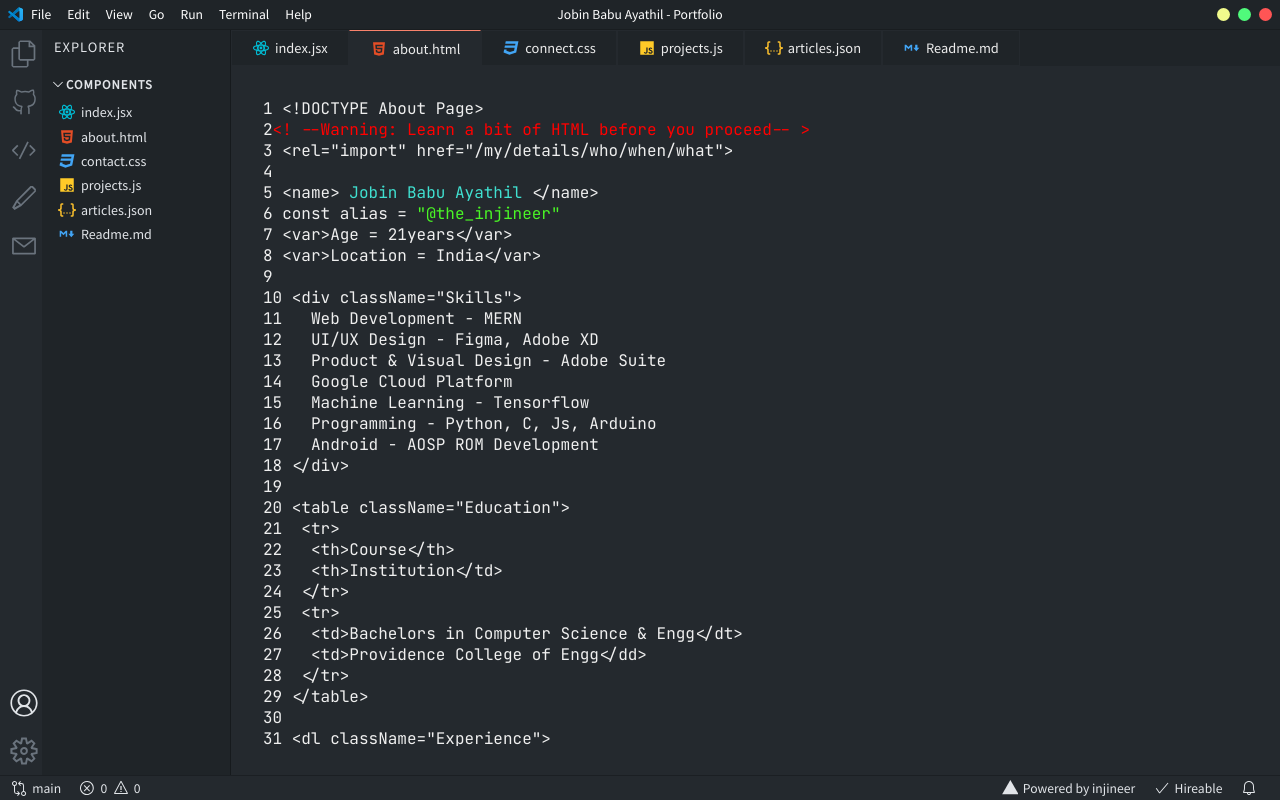
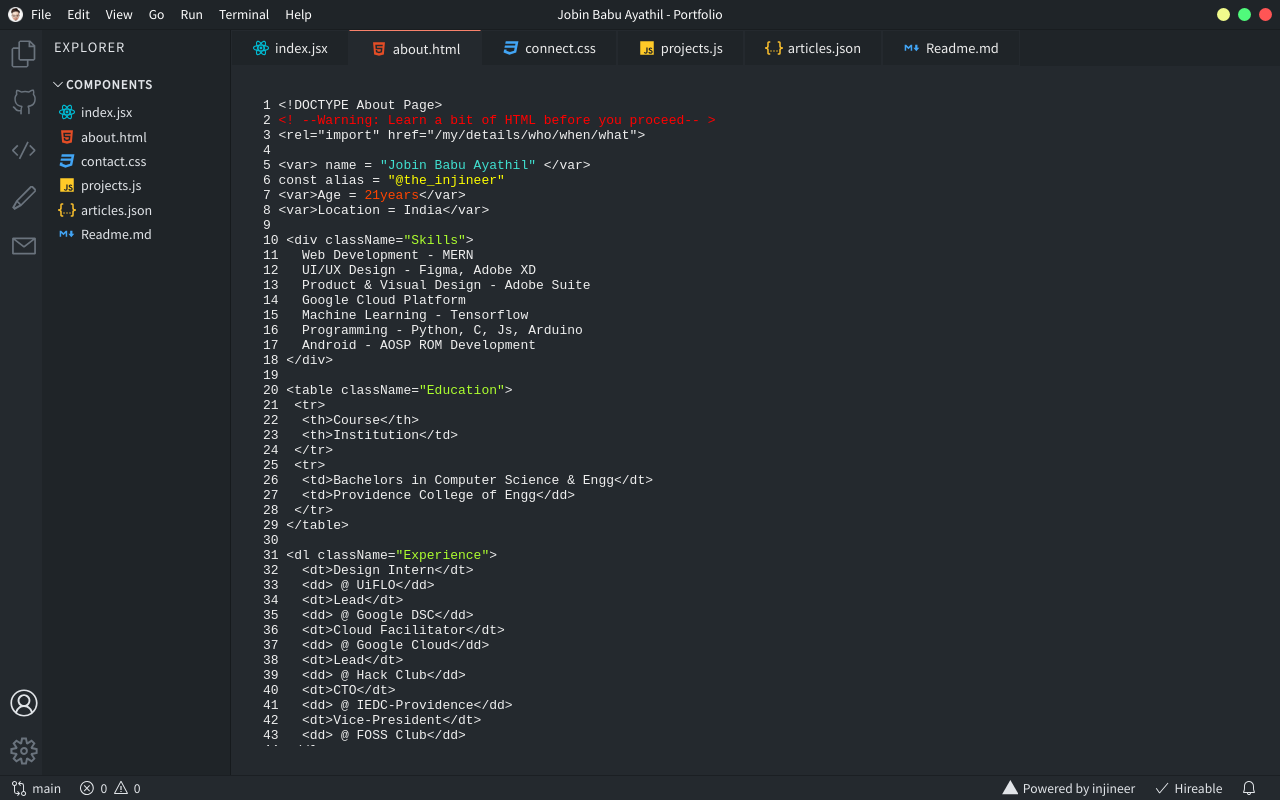
Before and after one commit to 0xjba/portfolio, a Next.js app: page /about in a window 1280 px wide. Built offline with nearby package versions, Linux system fonts and the light colour scheme.

Commit message:
typing effect added

```diff
--- a/components/Head.jsx
+++ b/components/Head.jsx
@@ -6,11 +6,11 @@ const CustomHead = ({ title }) => {
       <title>{title}</title>
       <meta
         name="description"
-        content="Jobin Babu Ayathil is an avid full stack web developer building websites and applications you'd love to use"
+        content="Jobin Babu Ayathil is a passionate engineer &amp; developer community evangelist"
       />
       <meta
         name="keywords"
-        content="nitin, nitin ranganath, ranganath, web developer, nitin web developer, nitin developer, mern stack, nitin portfolio"
+        content="jobin, jobin babu ayathil, Jobin B.A , jobin ayathil, jobin babu, web developer, jobin web developer, jobin developer, mern stack, jobin portfolio, injineer, @the-injineer, @the_injineer the injineer"
       />
     </Head>
   );
@@ -19,5 +19,5 @@ const CustomHead = ({ title }) => {
 export default CustomHead;
 
 CustomHead.defaultProps = {
-  title: 'Nitin Ranganath',
+  title: 'Jobin Babu Ayathil',
 };
--- a/components/Titlebar.jsx
+++ b/components/Titlebar.jsx
@@ -6,8 +6,8 @@ const Titlebar = () => {
     <section className={styles.titlebar}>
       <div className={styles.items}>
         <Image
-          src="/vscode_icon.svg"
-          alt="VSCode Icon"
+          src="/avatar_icon.svg"
+          alt="Avatar Icon"
           height={15}
           width={15}
         />
--- a/pages/about.jsx
+++ b/pages/about.jsx
@@ -2,17 +2,17 @@ import styles from "../styles/AboutPage.module.css";
 
 const AboutPage = () => {
   return (
-    <div>
+    <div className={styles.about}>
       <p>1 &lt;!DOCTYPE About Page&gt;</p>
-      <p>2<span  className={styles.red}>&lt;! --Warning: Learn a bit of HTML before you proceed-- &gt;</span></p>
+      <p>2<span  className={styles.red}> &lt;! --Warning: Learn a bit of HTML before you proceed-- &gt;</span></p>
       <p>3 &lt;rel="import" href="/my/details/who/when/what"&gt;</p>
       <p>4</p>
-      <p>5 &lt;name&gt; <span  className={styles.turqoise}>Jobin Babu Ayathil </span>&lt;/name&gt;</p>
+      <p>5 &lt;var&gt; name = <span  className={styles.turqoise}>"Jobin Babu Ayathil" </span>&lt;/var&gt;</p>
       <p>6 const alias = <span className={styles.neon}>"@the_injineer"</span></p>
-      <p>7 &lt;var&gt;Age = 21years&lt;/var&gt;</p>
+      <p>7 &lt;var&gt;Age = <span className={styles.orange}>21years</span>&lt;/var&gt;</p>
       <p>8 &lt;var&gt;Location = India&lt;/var&gt;</p>
       <p>9 </p>
-      <p>10 &lt;div className="Skills"&gt;</p>
+      <p>10 &lt;div className=<span className={styles.category}>"Skills"</span>&gt;</p>
       <p>11 &nbsp;&nbsp;Web Development - MERN</p>
       <p>12 &nbsp;&nbsp;UI/UX Design - Figma, Adobe XD</p>
       <p>13 &nbsp;&nbsp;Product &amp; Visual Design - Adobe Suite</p>
@@ -22,7 +22,7 @@ const AboutPage = () => {
       <p>17 &nbsp;&nbsp;Android - AOSP ROM Development</p>
       <p>18 &lt;/div&gt;</p>
       <p>19 </p>
-      <p>20 &lt;table className="Education"&gt;</p>
+      <p>20 &lt;table className=<span className={styles.category}>"Education"</span>&gt;</p>
       <p>21 &nbsp;&lt;tr&gt;</p>
       <p>22 &nbsp;&nbsp;&lt;th&gt;Course&lt;/th&gt;</p>
       <p>23 &nbsp;&nbsp;&lt;th&gt;Institution&lt;/td&gt;</p>
@@ -33,7 +33,7 @@ const AboutPage = () => {
       <p>28 &nbsp;&lt;/tr&gt;</p>
       <p>29 &lt;/table&gt;</p>
       <p>30</p>
-      <p>31 &lt;dl className="Experience"&gt;</p>
+      <p>31 &lt;dl className=<span className={styles.category}>"Experience"</span>&gt;</p>
       <p>32 &nbsp;&nbsp;&lt;dt&gt;Design Intern&lt;/dt&gt;</p>
       <p>33 &nbsp;&nbsp;&lt;dd&gt; @ UiFLO&lt;/dd&gt;</p>
       <p>34 &nbsp;&nbsp;&lt;dt&gt;Lead&lt;/dt&gt;</p>
--- a/pages/index.jsx
+++ b/pages/index.jsx
@@ -1,5 +1,6 @@
 import Link from "next/link";
 import styles from "../styles/HomePage.module.css";
+
 
 export default function HomePage() {
   return (
@@ -8,7 +9,9 @@ export default function HomePage() {
         <h6 className={styles.welcome}>Hola Folks! I am</h6>
         <img className={styles.avatar} src="avatar.jpg" alt="avatar"></img>
         <h1 className={styles.title}>Jobin Babu Ayathil</h1>
-        <h3 className={styles.subtitle}>&lt;-- Engineer --&gt;</h3>
+        <div className={styles.typing}>
+          <h3 className={styles.typingText}>&lt;-- <span>Engineer</span> --&gt;</h3>
+        </div>
         <div className={styles.buttons}>
           <Link href="/about">
             <button className={styles.contained}>Know about me</button>
--- a/styles/AboutPage.module.css
+++ b/styles/AboutPage.module.css
@@ -16,5 +16,18 @@
 }
 
 .neon {
-    color: #4AF626;
+  color: yellow;
 }
+
+.about {
+  font-size: 13px;
+  font-family: monospace;
+}
+
+.category {
+  color: greenyellow;
+}
+
+.orange{
+  color: orangered;
+}
```
Also changed, not shown: styles/HomePage.module.css (+34 -0 lines), public/avatar_icon.svg (added).
